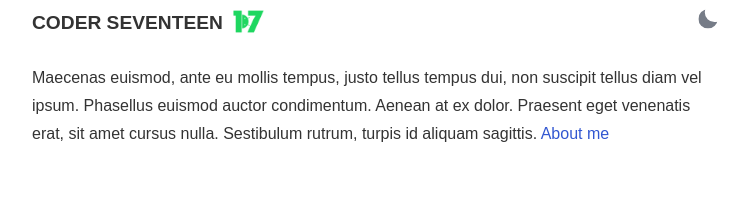
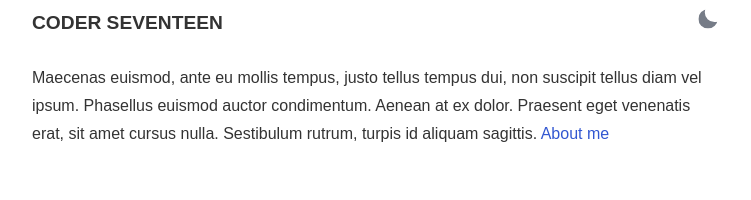
Before and after one commit to coder7eeN/coder7eeN.github.io, a Jekyll site: the page built from index.html, in a window 1280 px wide. Shown: the top 200 px of the page, without its empty margins (264-1015 px from the left). Built offline with Jekyll 4.4.1, drawn with Linux system fonts in a browser that asks for light colours; some web fonts are replaced.

Commit message:
chore: change css blog name

```diff
--- a/_sass/_main.scss
+++ b/_sass/_main.scss
@@ -349,15 +349,15 @@ main {
 	justify-content: space-between;
 }
 
-.blog-name{
-  display: flex;
-}
+// .blog-name{
+//   display: flex;
+// }
 
-.logo-17 {
-  margin-left: 10px;
-  width: 31px;
-  height: 31px;
-}
+// .logo-17 {
+//   margin-left: 10px;
+//   width: 31px;
+//   height: 31px;
+// }
 
 .social-footer {
   padding: 2rem;
--- a/index.html
+++ b/index.html
@@ -3,10 +3,7 @@ layout: default
 ---
 <section id="intro">
     <div class="flex-row-between">
-        <div class="blog-name">
-            <h1>coder seventeen</h1>
-            <img class="logo-17" src="https://raw.githubusercontent.com/coder7eeN/coder7eeN.github.io/main/images/logo.png"/>
-        </div>
+        <h1>coder seventeen</h1>
         <button title="Change theme" id="theme-toggle" onclick="modeSwitcher()">
             <div></div>
         </button>
```
